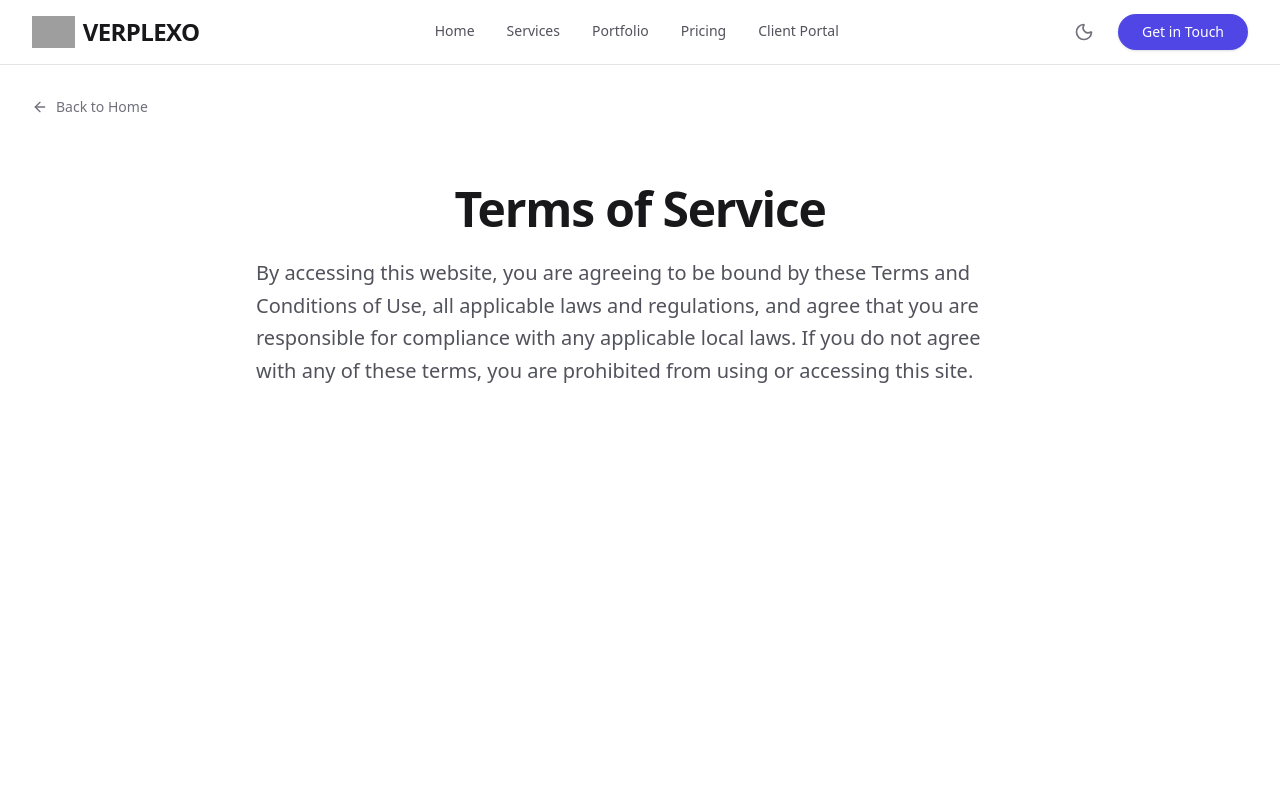
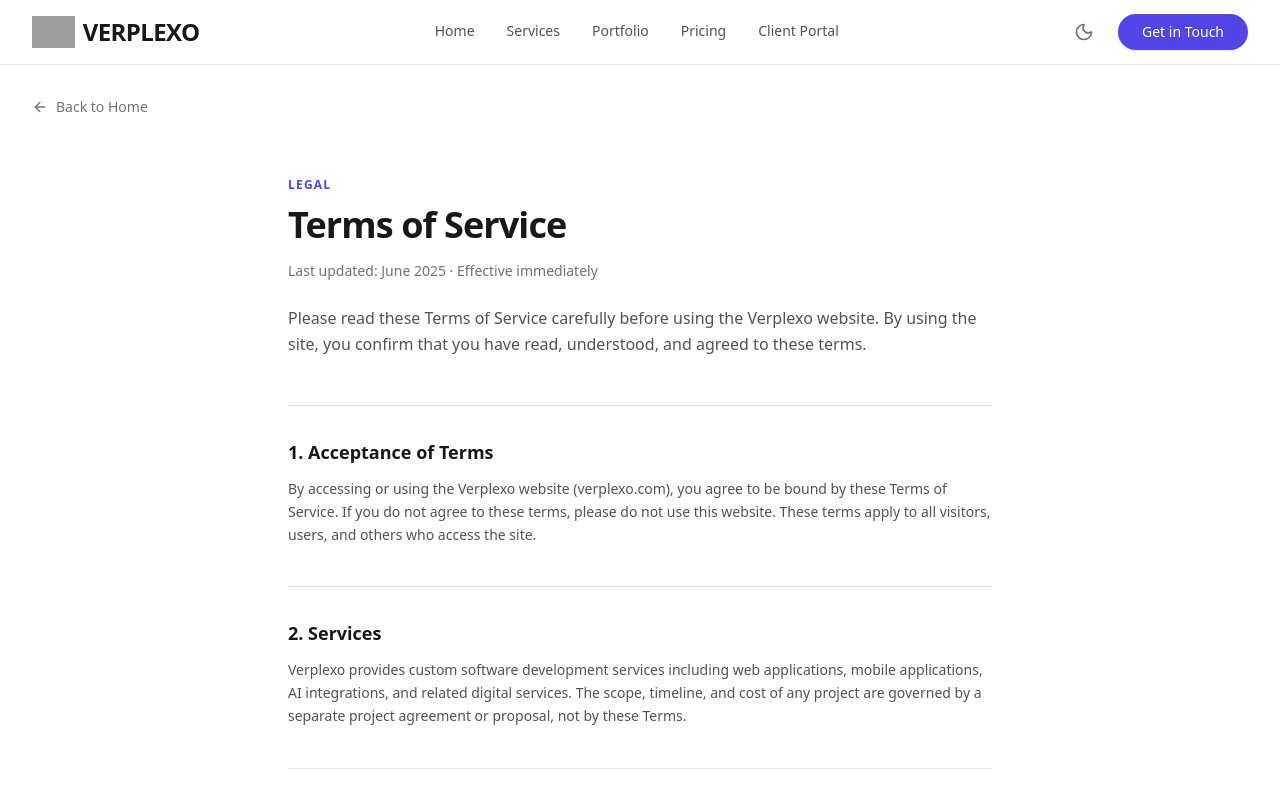
Before and after one commit to Ayush4307/Verplexo, a React (Vite) app: page /terms in a window 1280 px wide. Shown: the top 800 px of the page. Built offline with nearby package versions, Linux system fonts and the light colour scheme; grey boxes are pictures that could not be loaded.

Commit message:
feat: rebuild TermsPage with 10 real terms sections, dark mode, and SEO tags

```diff
--- a/src/pages/TermsPage.tsx
+++ b/src/pages/TermsPage.tsx
@@ -1,21 +1,87 @@
 import { ArrowLeft } from 'lucide-react'
 import { Link } from 'react-router-dom'
+import { Seo } from '../components/Seo'
+
+const sections = [
+  {
+    title: '1. Acceptance of Terms',
+    content: `By accessing or using the Verplexo website (verplexo.com), you agree to be bound by these Terms of Service. If you do not agree to these terms, please do not use this website. These terms apply to all visitors, users, and others who access the site.`,
+  },
+  {
+    title: '2. Services',
+    content: `Verplexo provides custom software development services including web applications, mobile applications, AI integrations, and related digital services. The scope, timeline, and cost of any project are governed by a separate project agreement or proposal, not by these Terms.`,
+  },
+  {
+    title: '3. Intellectual Property',
+    content: `The content on this website — including text, graphics, logos, and design — is the property of Verplexo and is protected by applicable intellectual property laws. Upon completion and full payment of a project, ownership of the deliverables transfers to the client as specified in the project agreement.`,
+  },
+  {
+    title: '4. User Conduct',
+    content: `You agree not to use this website to transmit spam, malicious code, or any content that is unlawful, harmful, or violates any applicable regulations. You agree not to attempt to gain unauthorised access to any part of this site or its related systems.`,
+  },
+  {
+    title: '5. Disclaimer of Warranties',
+    content: `This website and its content are provided on an "as is" basis without warranties of any kind, express or implied. We do not warrant that the website will be uninterrupted, error-free, or free of viruses or other harmful components.`,
+  },
+  {
+    title: '6. Limitation of Liability',
+    content: `To the fullest extent permitted by law, Verplexo shall not be liable for any indirect, incidental, special, or consequential damages arising from your use of this website. Our total liability for any claim arising from your use of the site shall not exceed the amount you paid us in the 30 days prior to the event giving rise to the claim.`,
+  },
+  {
+    title: '7. Third-Party Links',
+    content: `This website may contain links to third-party websites. These links are provided for convenience only. We have no control over the content of those sites and accept no responsibility for them or for any loss or damage that may arise from your use of them.`,
+  },
+  {
+    title: '8. Changes to Terms',
+    content: `We reserve the right to update these Terms of Service at any time. Changes will be effective immediately upon posting to the website. Your continued use of the site after changes are posted constitutes your acceptance of the updated terms.`,
+  },
+  {
+    title: '9. Governing Law',
+    content: `These Terms shall be governed by and construed in accordance with applicable laws. Any disputes arising under these Terms shall be subject to the exclusive jurisdiction of the courts of the applicable jurisdiction.`,
+  },
+  {
+    title: '10. Contact',
+    content: `If you have any questions about these Terms, please contact us at legal@verplexo.com or through the contact form on our website.`,
+  },
+]
 
 export function TermsPage() {
   return (
-    <div className="bg-white min-h-screen">
+    <div className="bg-white dark:bg-zinc-950 min-h-screen transition-colors duration-300">
+      <Seo
+        title="Terms of Service"
+        description="Verplexo Terms of Service — the rules and conditions for using our website and services."
+        canonical="/terms"
+      />
+
       <div className="max-w-7xl mx-auto px-4 sm:px-6 lg:px-8 pt-8">
-        <Link to="/" className="inline-flex items-center text-sm font-medium text-zinc-500 hover:text-zinc-900 transition-colors">
+        <Link to="/" className="inline-flex items-center text-sm font-medium text-zinc-500 hover:text-zinc-900 dark:text-zinc-400 dark:hover:text-zinc-100 transition-colors">
           <ArrowLeft size={16} className="mr-2" />
           Back to Home
         </Link>
       </div>
-      <div className="pt-16 pb-24">
-        <div className="max-w-3xl mx-auto text-center">
-          <h1 className="text-4xl font-extrabold text-zinc-900 sm:text-5xl tracking-tight mb-6">Terms of Service</h1>
-          <p className="text-xl text-zinc-600 leading-relaxed text-left">
-            By accessing this website, you are agreeing to be bound by these Terms and Conditions of Use, all applicable laws and regulations, and agree that you are responsible for compliance with any applicable local laws. If you do not agree with any of these terms, you are prohibited from using or accessing this site.
+
+      <div className="max-w-3xl mx-auto px-4 sm:px-6 lg:px-8 pt-14 pb-24">
+        <div className="mb-12">
+          <span className="text-xs font-bold uppercase tracking-widest text-brand mb-3 block">Legal</span>
+          <h1 className="text-4xl font-extrabold text-zinc-900 dark:text-zinc-50 tracking-tight mb-4">
+            Terms of Service
+          </h1>
+          <p className="text-zinc-500 dark:text-zinc-400 text-sm">
+            Last updated: June 2025 · Effective immediately
           </p>
+          <p className="mt-6 text-zinc-600 dark:text-zinc-400 leading-relaxed">
+            Please read these Terms of Service carefully before using the Verplexo website. By using the site, you confirm that you have read, understood, and agreed to these terms.
+          </p>
+        </div>
+
+        <div className="space-y-10">
+          {sections.map((section) => (
+            <div key={section.title} className="border-t border-zinc-200 dark:border-zinc-800 pt-8">
+              <h2 className="text-lg font-bold text-zinc-900 dark:text-zinc-50 mb-3">{section.title}</h2>
+              <p className="text-zinc-600 dark:text-zinc-400 leading-relaxed text-sm">{section.content}</p>
+            </div>
+          ))}
         </div>
       </div>
     </div>
```
